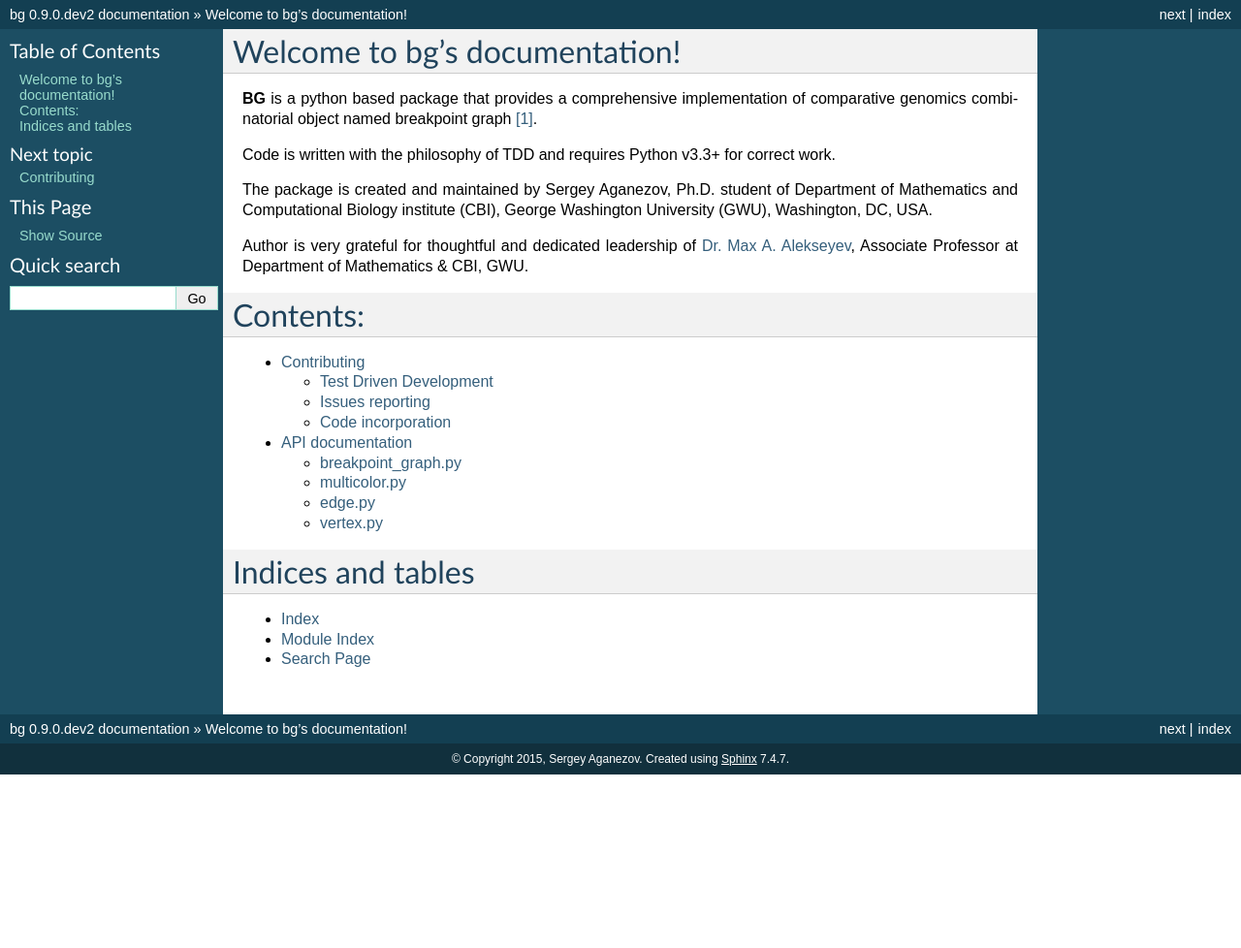
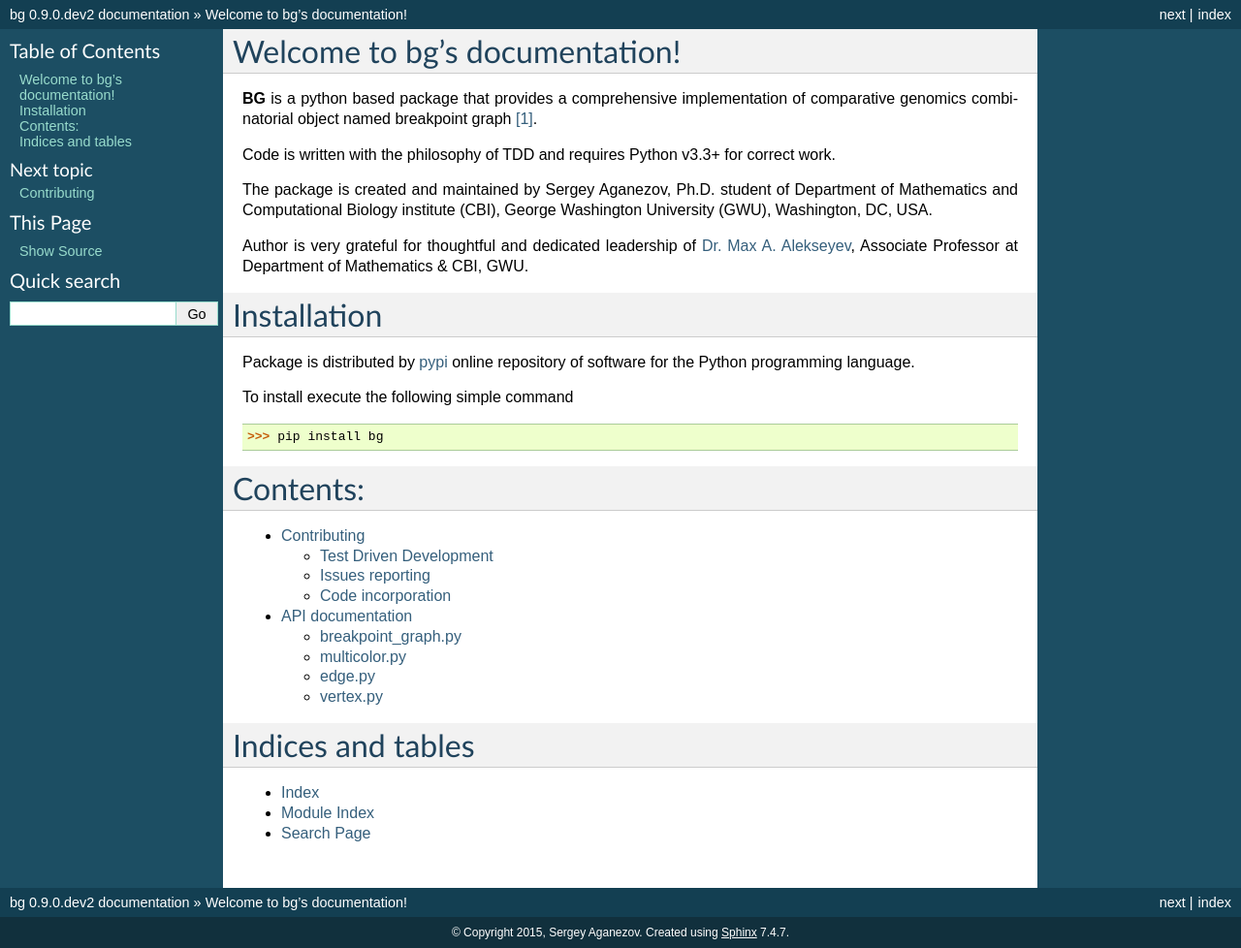
Before and after one commit to aganezov/bg, a Sphinx documentation site: the page built from docs/index.rst, in a window 1280 px wide. Shown: the whole page at 97% size. Built offline with Sphinx 7.4.7, drawn with Linux system fonts in a browser that asks for light colours; before the commit the page ends 900 px from its top, so only the background shows below that.

Commit message:
adding a section about package installation to the main documentation page

```diff
--- a/docs/index.rst
+++ b/docs/index.rst
@@ -17,6 +17,16 @@ George Washington University (GWU), Washington, DC, USA.
 Author is very grateful for thoughtful and dedicated leadership of `Dr. Max A. Alekseyev <http://home.gwu.edu/~maxal/>`_,
 Associate Professor at Department of Mathematics & CBI, GWU.
 
+Installation
+============
+
+Package is distributed by `pypi <https://pypi.python.org/pypi>`_ online repository of software for the Python programming language.
+
+To install execute the following simple command
+
+    >>> pip install bg
+
+
 Contents:
 =========
 
```
